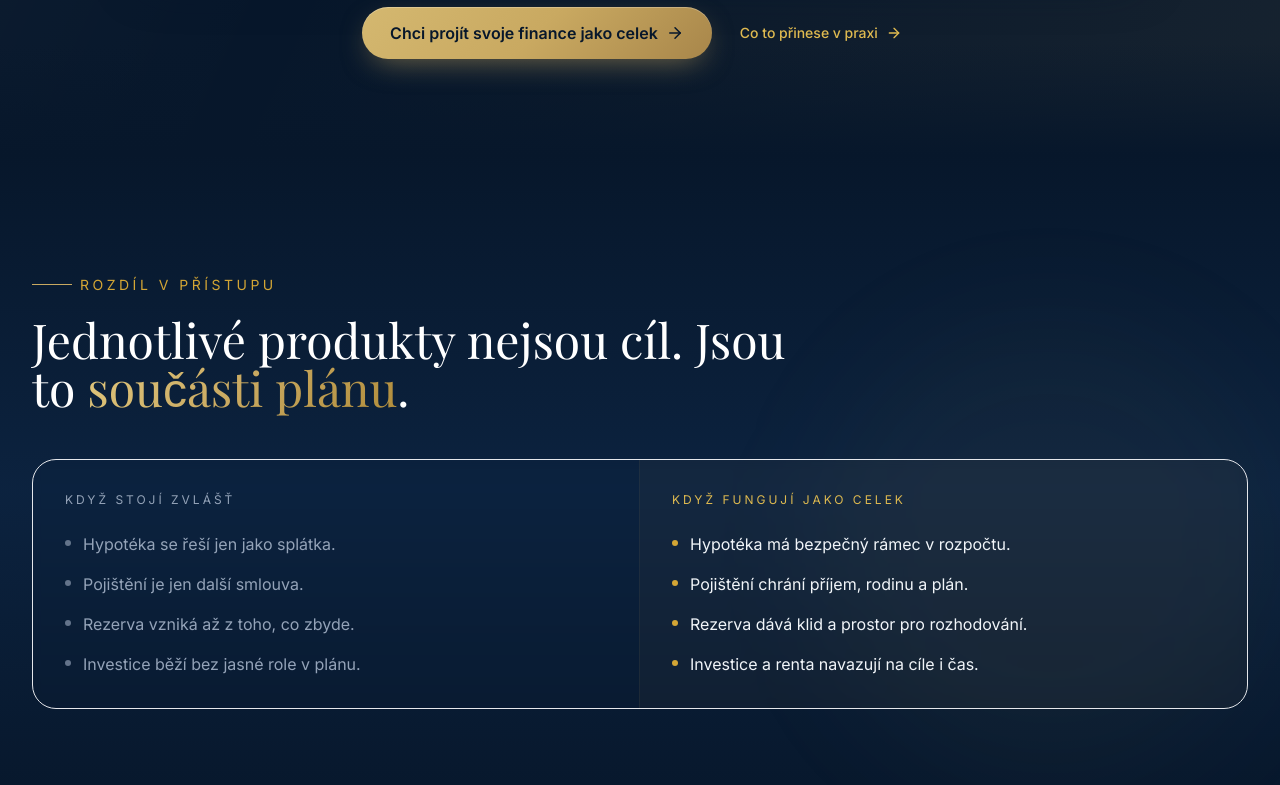
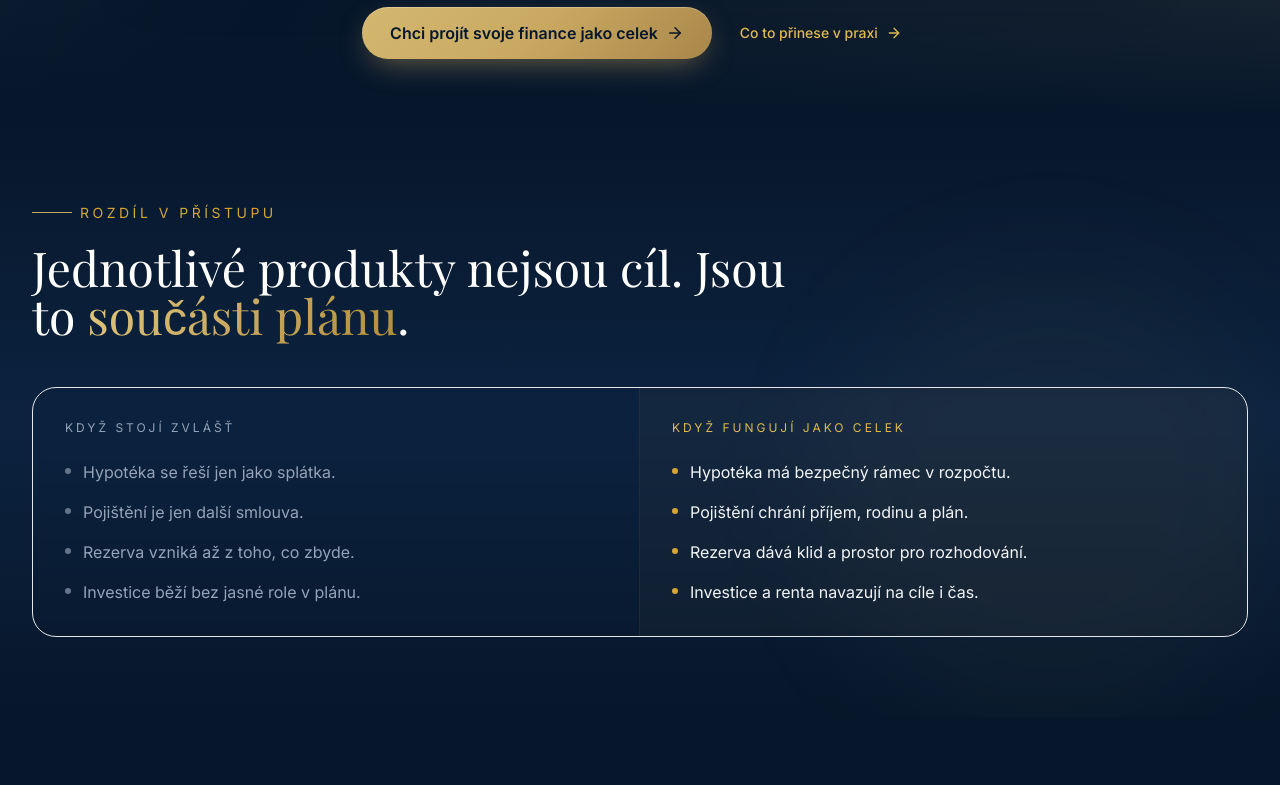
Before and after one commit to DannyKoll/daniel-kolar-web, a Next.js app: page /finance-jako-celek in a window 1280 px wide. Shown: the part 1035-1820 px from the top of the page. Built offline with nearby package versions, Linux system fonts and the light colour scheme.

Commit message:
Tighten finance page hero spacing

```diff
--- a/app/finance-jako-celek/page.jsx
+++ b/app/finance-jako-celek/page.jsx
@@ -70,7 +70,7 @@ export default function FinanceAsWholePage() {
 
       <section
         id="top"
-        className="relative overflow-hidden pt-28 pb-16 sm:pt-32 sm:pb-20 lg:pt-36 lg:pb-24"
+        className="relative overflow-hidden pt-28 pb-10 sm:pt-32 sm:pb-12 lg:pt-36 lg:pb-14"
       >
         <div className="absolute inset-0 bg-navy-950" />
         <div className="absolute inset-0 bg-[radial-gradient(ellipse_88%_64%_at_50%_0%,rgba(30,68,110,0.88)_0%,rgba(12,35,64,0.82)_44%,rgba(7,23,43,1)_78%)]" />
@@ -128,7 +128,7 @@ export default function FinanceAsWholePage() {
         </div>
       </section>
 
-      <section className="relative overflow-hidden py-20 sm:py-24 lg:py-28">
+      <section className="relative overflow-hidden py-14 sm:py-16 lg:py-20">
         <div className="absolute inset-0 bg-gradient-to-b from-navy-950 via-navy-900/95 to-navy-950" />
         <div className="absolute right-0 top-1/4 h-[460px] w-[460px] rounded-full bg-gold-500/[0.04] blur-3xl" />
 
```
